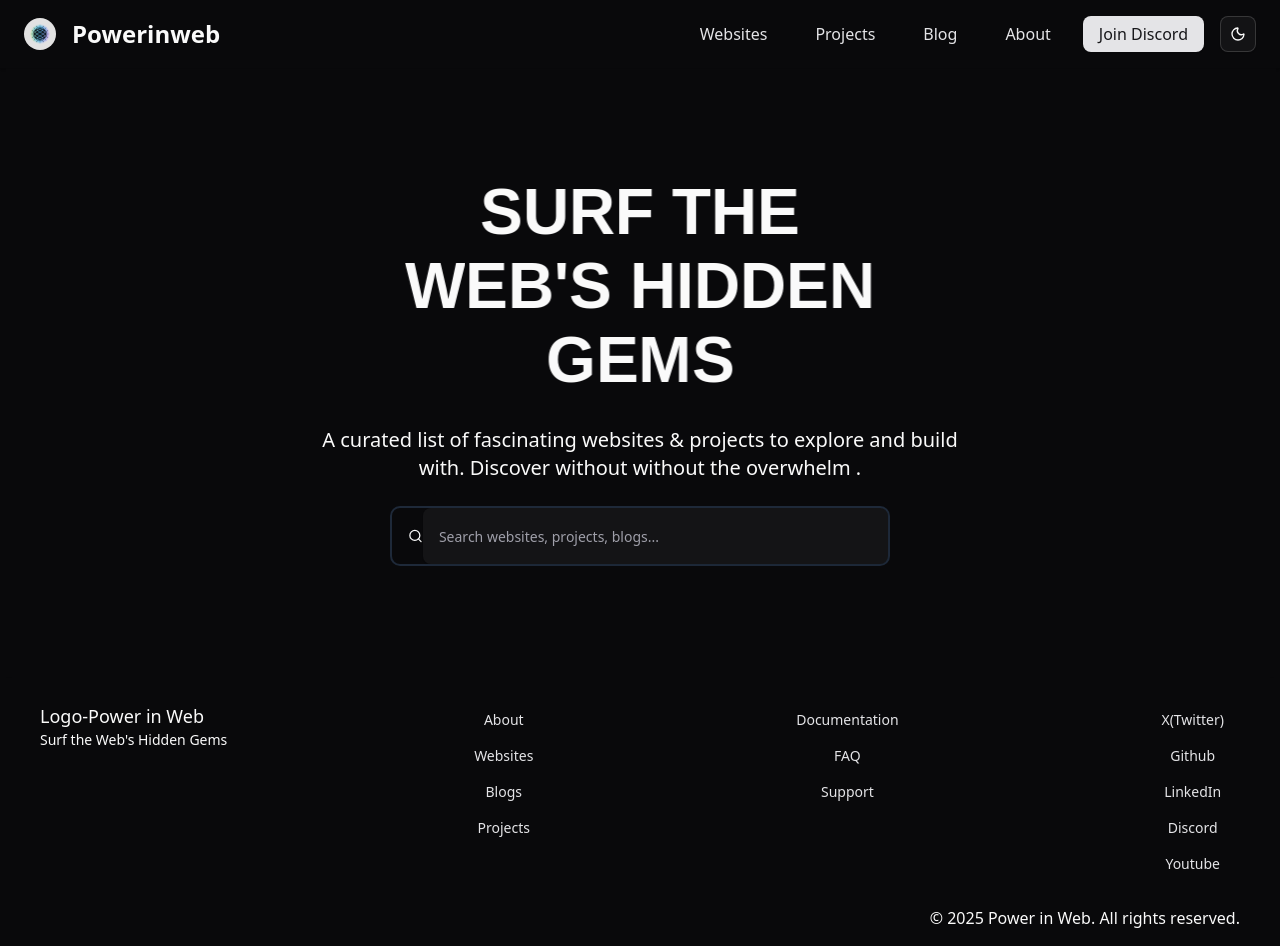
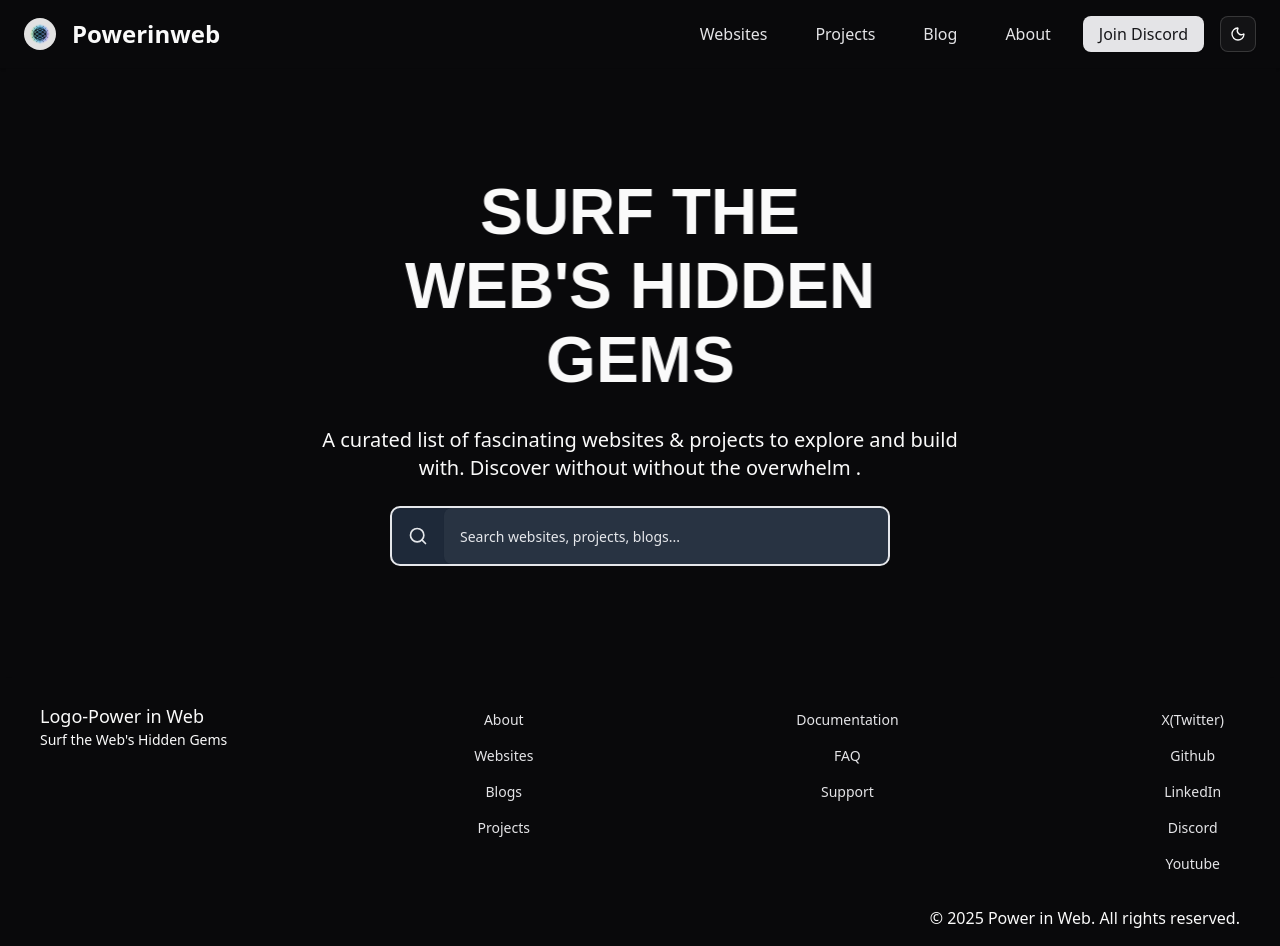
Before and after one commit to Tech-Nest-Hub/powerinweb, a React (Vite) app in the folder packages/client/: page / in a window 1280 px wide. Built offline with nearby package versions, Linux system fonts and the light colour scheme.

Commit message:
animation upadte

```diff
--- /dev/null
+++ b/packages/client/src/components/manual-ui/animated-search.tsx
@@ -0,0 +1,77 @@
+import { useEffect, useRef, useState } from 'react';
+import { Search } from "lucide-react";
+import { HomeInput } from '../ui/input';
+
+const AnimatedSearchInput = () => {
+  const [isExpanded, setIsExpanded] = useState(false);
+  const [hasAnimated, setHasAnimated] = useState(false);
+  const inputRef = useRef<HTMLInputElement>(null);
+
+  useEffect(() => {
+    // Only animate on first load or page navigation
+    if (!hasAnimated) {
+      const timer = setTimeout(() => {
+        setIsExpanded(true);
+        setHasAnimated(true);
+
+        // Focus the input after expansion
+        setTimeout(() => {
+          if (inputRef.current) {
+            inputRef.current.focus();
+          }
+        }, 300);
+      }, 500); // Delay before animation starts
+
+      return () => clearTimeout(timer);
+    }
+  }, [hasAnimated]);
+
+  const toggleSearch = () => {
+    setIsExpanded(!isExpanded);
+
+    // If expanding, focus the input after transition
+    if (!isExpanded) {
+      setTimeout(() => {
+        if (inputRef.current) {
+          inputRef.current.focus();
+        }
+      }, 300);
+    }
+  };
+
+  return (
+    <div
+      className={`flex items-center border-2 border-gray-800 dark:border-gray-200 rounded-lg bg-white dark:bg-gray-800 transition-all duration-500 ease-out overflow-hidden ${
+        isExpanded ? 'w-[500px]' : 'w-14'
+      }`}
+    >
+      <div className="relative flex items-center w-full">
+        <button
+          onClick={toggleSearch}
+          className="focus:outline-none mx-4"
+          aria-label="Toggle search"
+        >
+          <Search
+            className={` w-5 h-5 text-gray-700 dark:text-gray-200 cursor-pointer transition-opacity duration-300 ${
+              isExpanded ? 'opacity-100' : 'opacity-70'
+            }`}
+          />
+        </button>
+        <HomeInput
+          ref={inputRef}
+          type="text"
+          placeholder="Search websites, projects, blogs..."
+          className={`
+            flex-1 h-14 text-lg px-4 border-none bg-transparent focus:ring-0 focus:outline-none
+            placeholder:text-gray-700 dark:placeholder:text-gray-200
+
+            transition-all duration-500
+            ${isExpanded ? 'w-full opacity-100' : 'w-0 opacity-0'}
+          `}
+        />
+      </div>
+    </div>
+  );
+};
+
+export default AnimatedSearchInput;
--- a/packages/client/src/pages/home/home.tsx
+++ b/packages/client/src/pages/home/home.tsx
@@ -1,6 +1,5 @@
+import AnimatedSearchInput from "@/components/manual-ui/animated-search";
 import Shuffle from "@/components/manual-ui/suffle";
-import { HomeInput, } from "@/components/ui/input";
-import { Search } from "lucide-react";
 
 
 const Home = () => {
@@ -25,16 +24,9 @@ const Home = () => {
         </h1>
       <p className="text-xl flex text-center items-center justify-center px-80"> A curated list of fascinating websites & projects to explore and build with. Discover without without the overwhelm .</p>
 
-      <div className="flex items-center  border-2 border-gray-800 rounded-lg  w-[500px]">
-        <Search className=" ml-4 w-4 h-4" />
-        <HomeInput
-          type="text"
-          placeholder="Search websites, projects, blogs..."
-          className="h-14 text-lg px-4 w-full border-none"
-        >
-        </HomeInput>
+  <AnimatedSearchInput />
 
-      </div>
+
 
     </div>
   );
```
